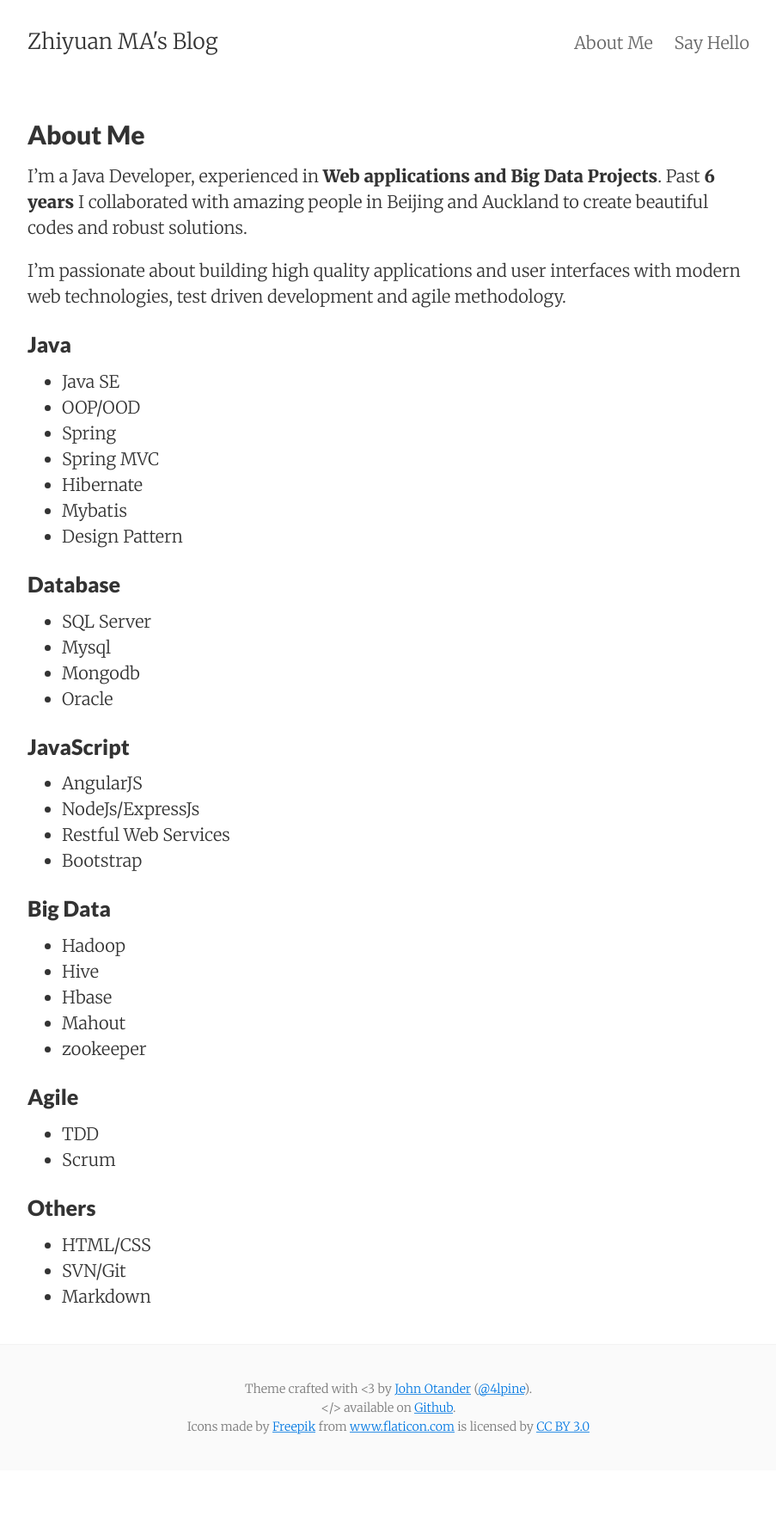
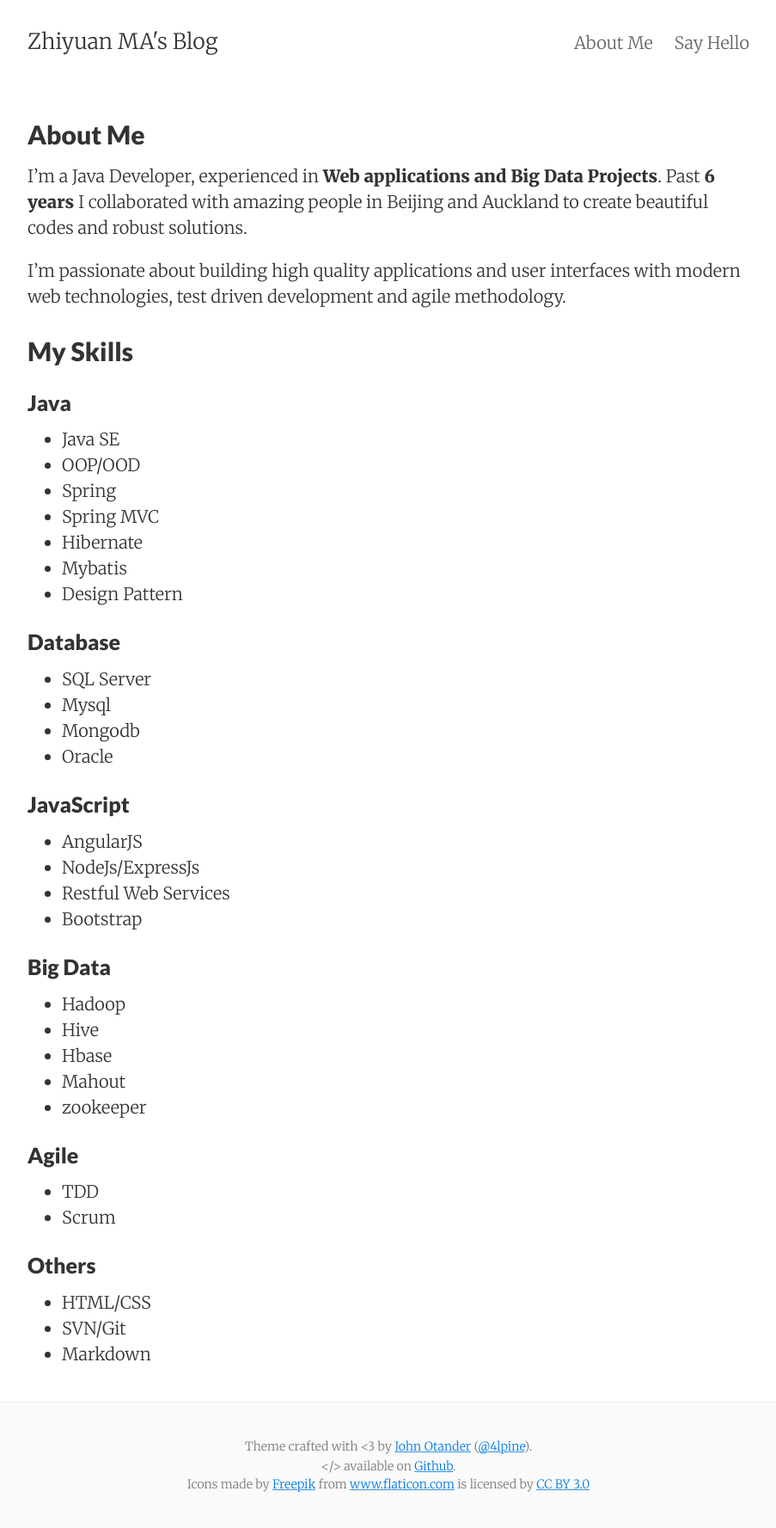
Before and after one commit to zhiyuanMA/zhiyuanMA.github.io, a Jekyll site: the page built from about.md, in a window 1280 px wide. Shown: the whole page at 86% size, without its empty margins (188-1091 px from the left). Built offline with Jekyll 4.4.1, drawn with Linux system fonts in a browser that asks for light colours; before the commit the page ends 1710 px from its top, so only the background shows below that.

Commit message:
update about

```diff
--- a/about.md
+++ b/about.md
@@ -11,6 +11,7 @@ I'm a Java Developer, experienced in <b>Web applications and Big Data Projects</
 I’m passionate about building high quality applications and user interfaces with modern web technologies, test driven development and agile methodology.
 
 
+## My Skills
 ### Java
 
 * Java SE
```
